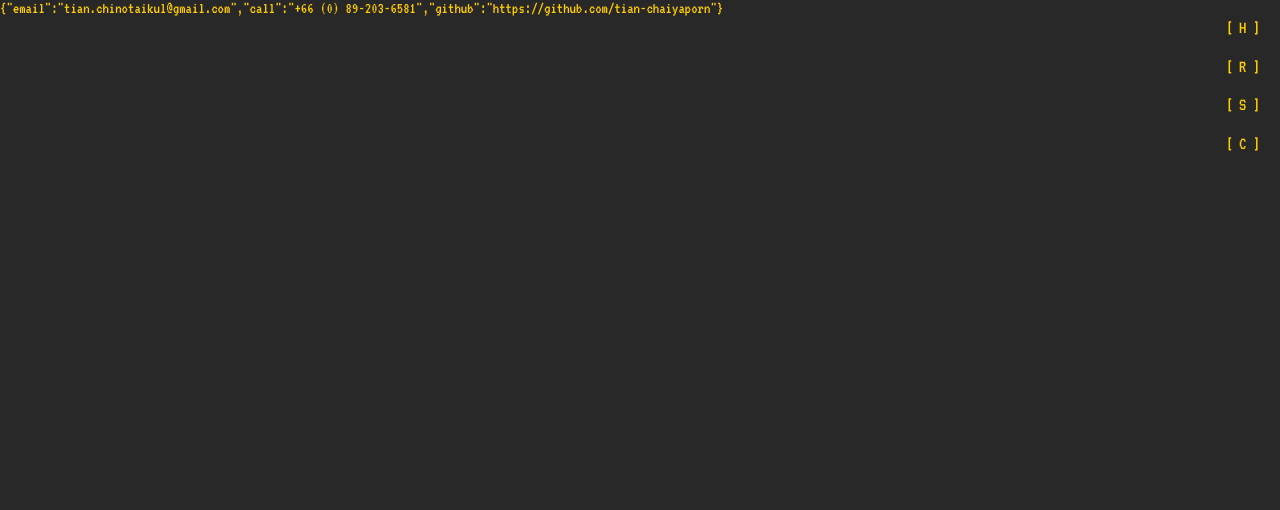
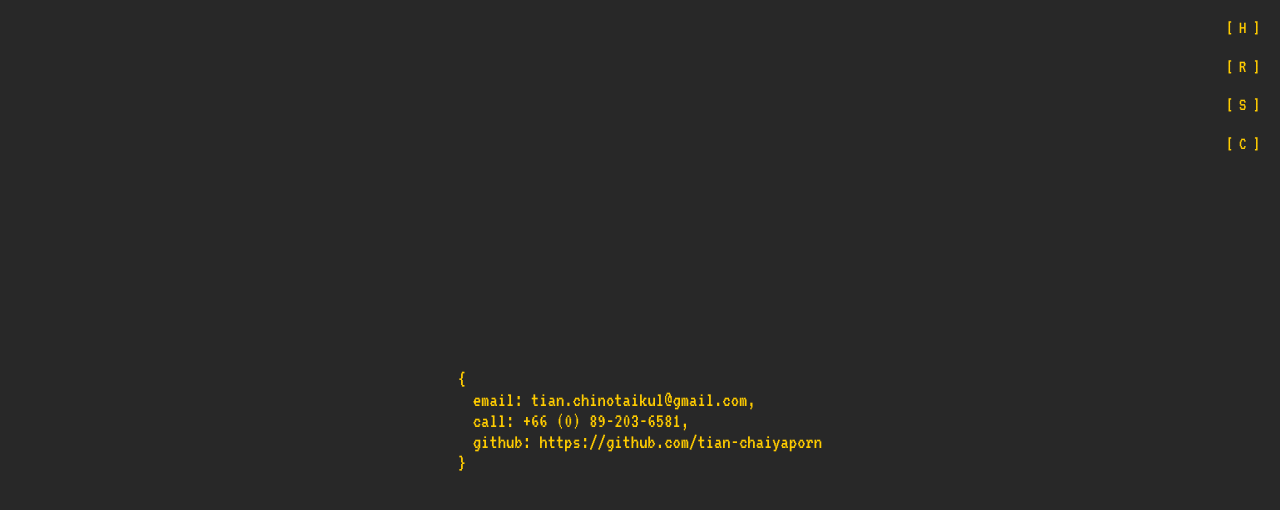
Before and after one commit to tian-chaiyaporn/portfolio, a React (Create React App) app: page /contact in a window 1280 px wide. Shown: the top 510 px of the page. Built offline with nearby package versions, Linux system fonts and the light colour scheme.

Commit message:
add contact page

```diff
--- /dev/null
+++ b/src/Containers/Contact/Contact.css
@@ -0,0 +1,13 @@
+.container {
+  position: absolute;
+  width: 100%;
+  height: 100%;
+}
+
+.contact {
+  display: flex;
+  justify-content: center;
+  align-items: center;
+  height: 100%;
+  padding: 20px;
+}
--- a/src/Containers/Contact/Contact.js
+++ b/src/Containers/Contact/Contact.js
@@ -1,5 +1,7 @@
 import React, { Component } from 'react';
+import './Contact.css'
 import contactData from '../../data/contact.json'
+import ObjectComponent from '../../Components/JsonComponent/ObjectComponent'
 
 class Contact extends Component {
   constructor() {
@@ -10,8 +12,12 @@ class Contact extends Component {
   }
   render() {
     return (
-      <div className="contact">
-        {JSON.stringify(this.state.contact)}
+      <div className="container">
+        <div className="contact">
+          <div className="contact-box">
+            <ObjectComponent data={this.state.contact} />
+          </div>
+        </div>
       </div>
     );
   }
```
